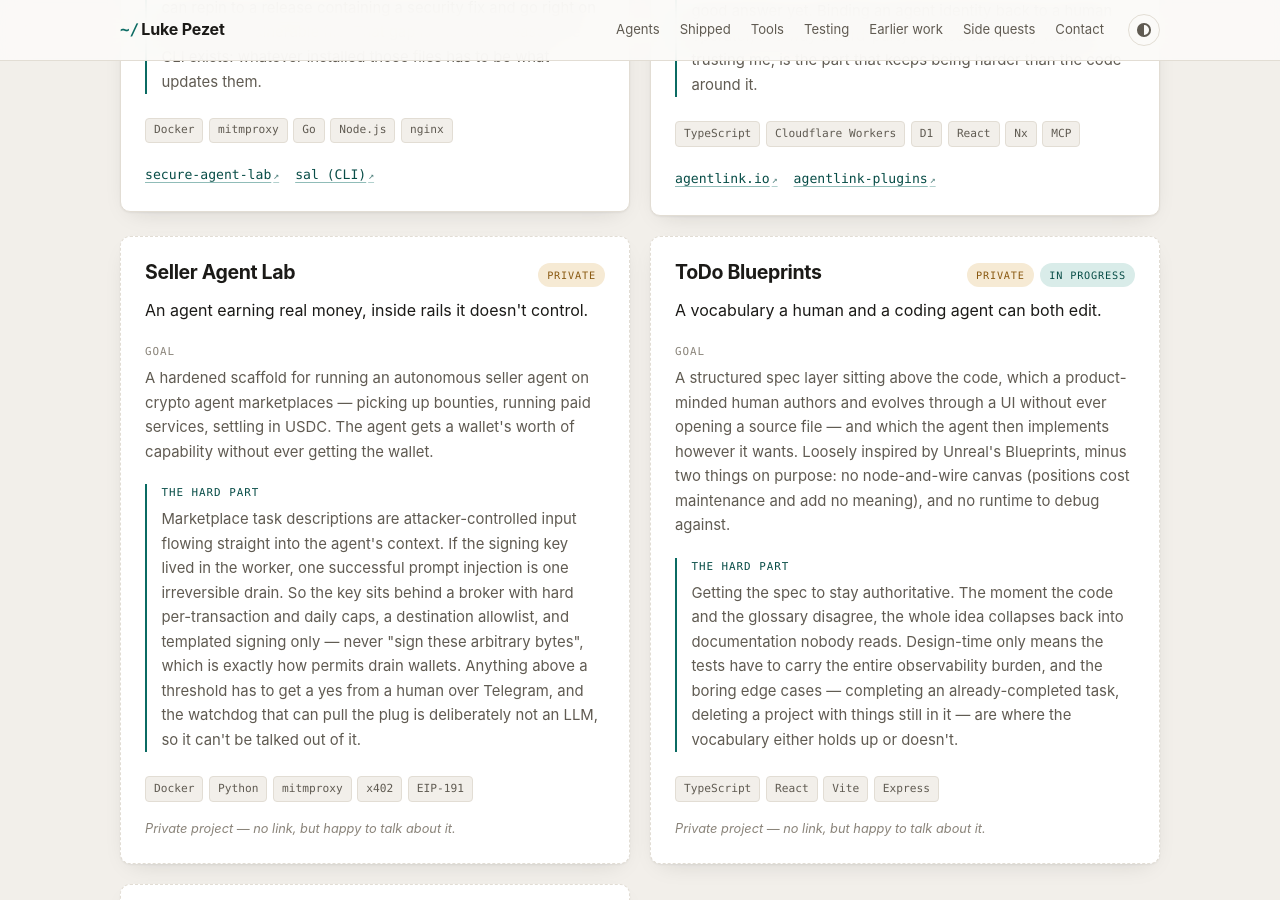
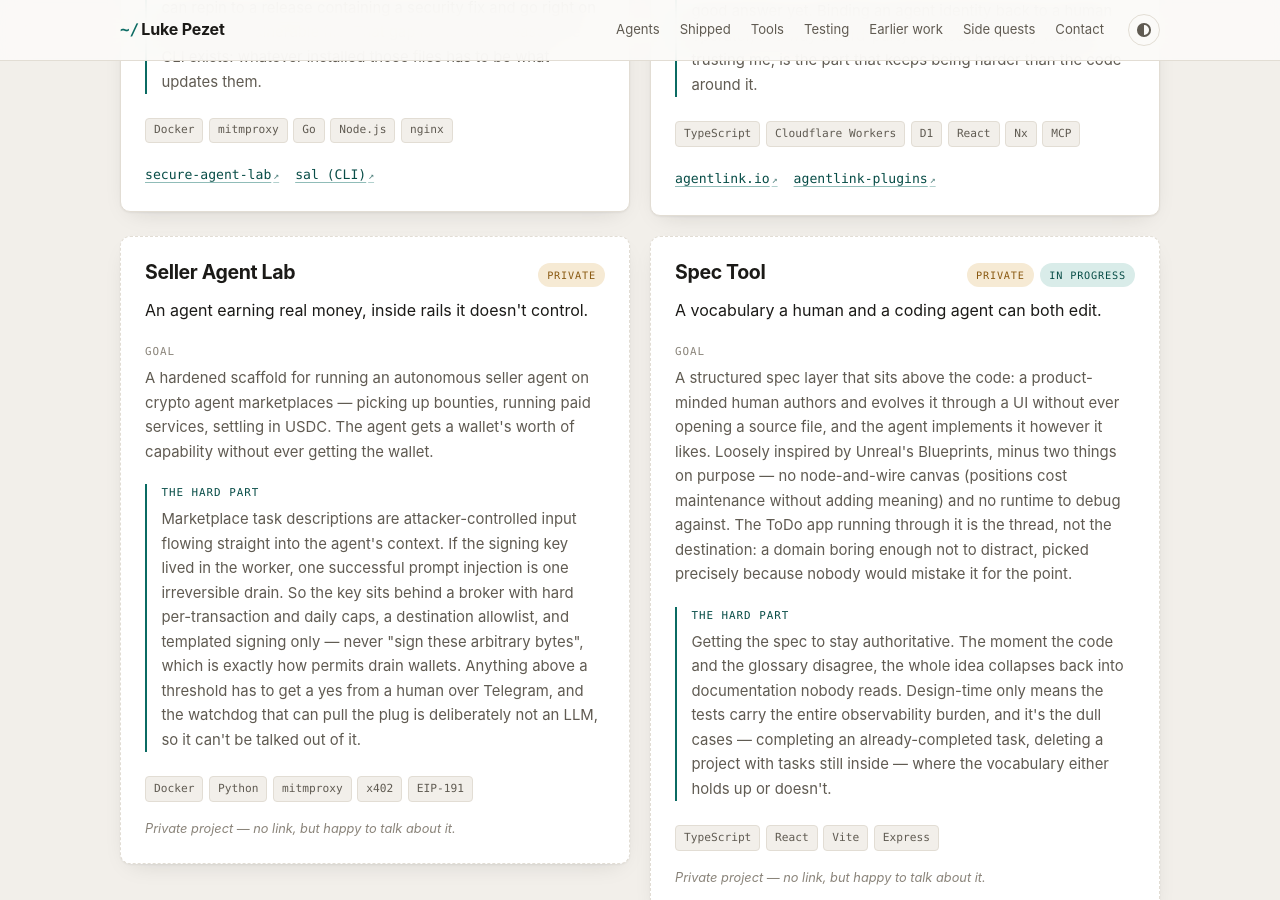
Before and after one commit to lpezet/lpezet.github.io, a Jekyll site: the page built from index.html, in a window 1280 px wide and 900 px high, scrolled down 1376 px. Built offline with Jekyll 4.4.1, drawn with Linux system fonts in a browser that asks for light colours.

Commit message:
Rename ToDo Blueprints to Spec Tool
The tool is the project; the ToDo app is the thread it was built along, and
naming the card after the test bed put the emphasis on the wrong one. Reworked
the goal to say so — the domain was picked to be boring enough that nobody
would mistake it for the point.

Co-Authored-By: Claude Opus 5 (1M context) <noreply@anthropic.com>
Claude-Session: https://claude.ai/code/session_01Y5g16SBRwTXedB7WWrs9BW

```diff
--- a/_data/projects.yml
+++ b/_data/projects.yml
@@ -82,23 +82,26 @@ groups:
           deliberately not an LLM, so it can't be talked out of it.
         tech: [Docker, Python, mitmproxy, x402, EIP-191]
 
-      - name: ToDo Blueprints
+      - name: Spec Tool
         tagline: A vocabulary a human and a coding agent can both edit.
         private: true
         goal: >-
-          A structured spec layer sitting above the code, which a
-          product-minded human authors and evolves through a UI without ever
-          opening a source file — and which the agent then implements however
-          it wants. Loosely inspired by Unreal's Blueprints, minus two things
-          on purpose: no node-and-wire canvas (positions cost maintenance and
-          add no meaning), and no runtime to debug against.
+          A structured spec layer that sits above the code: a product-minded
+          human authors and evolves it through a UI without ever opening a
+          source file, and the agent implements it however it likes. Loosely
+          inspired by Unreal's Blueprints, minus two things on purpose — no
+          node-and-wire canvas (positions cost maintenance without adding
+          meaning) and no runtime to debug against. The ToDo app running
+          through it is the thread, not the destination: a domain boring enough
+          not to distract, picked precisely because nobody would mistake it for
+          the point.
         challenge: >-
           Getting the spec to stay authoritative. The moment the code and the
           glossary disagree, the whole idea collapses back into documentation
-          nobody reads. Design-time only means the tests have to carry the
-          entire observability burden, and the boring edge cases — completing
-          an already-completed task, deleting a project with things still in it
-          — are where the vocabulary either holds up or doesn't.
+          nobody reads. Design-time only means the tests carry the entire
+          observability burden, and it's the dull cases — completing an
+          already-completed task, deleting a project with tasks still inside —
+          where the vocabulary either holds up or doesn't.
         tech: [TypeScript, React, Vite, Express]
         status: in progress
 
```
